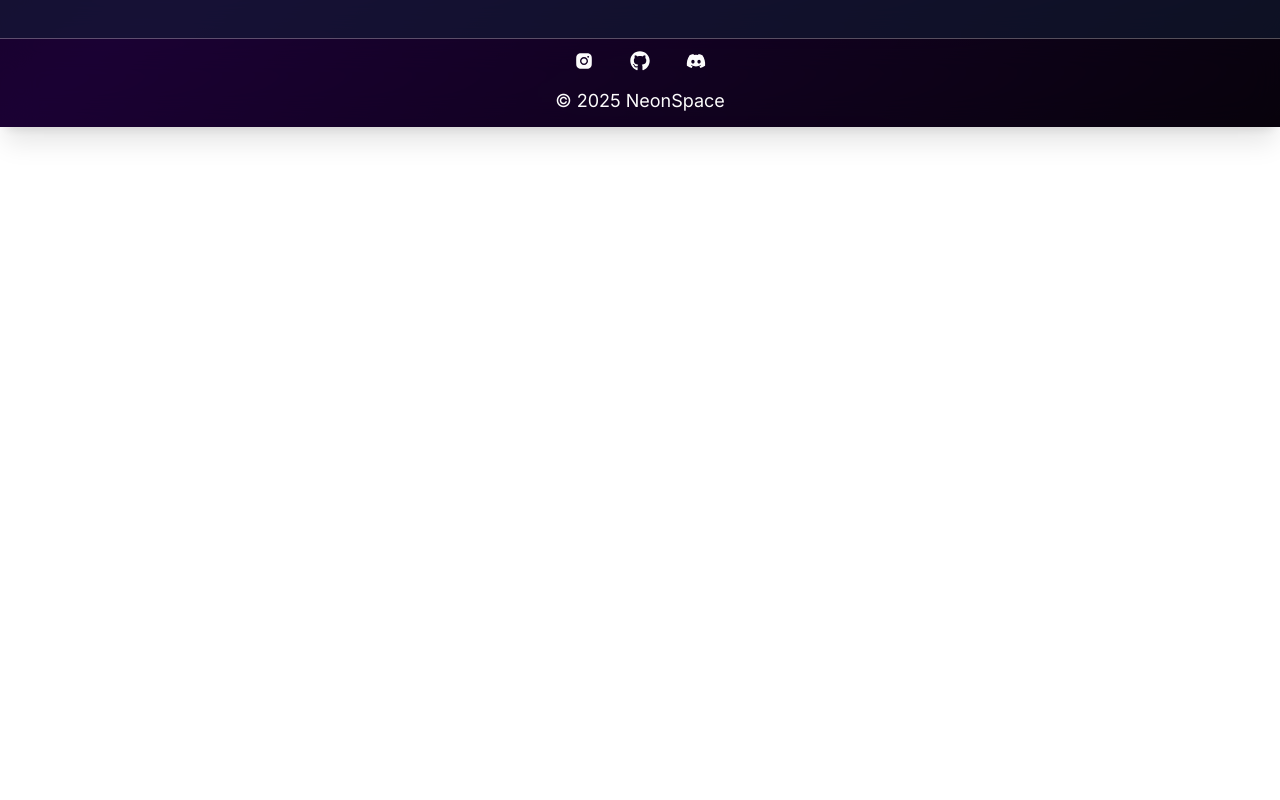
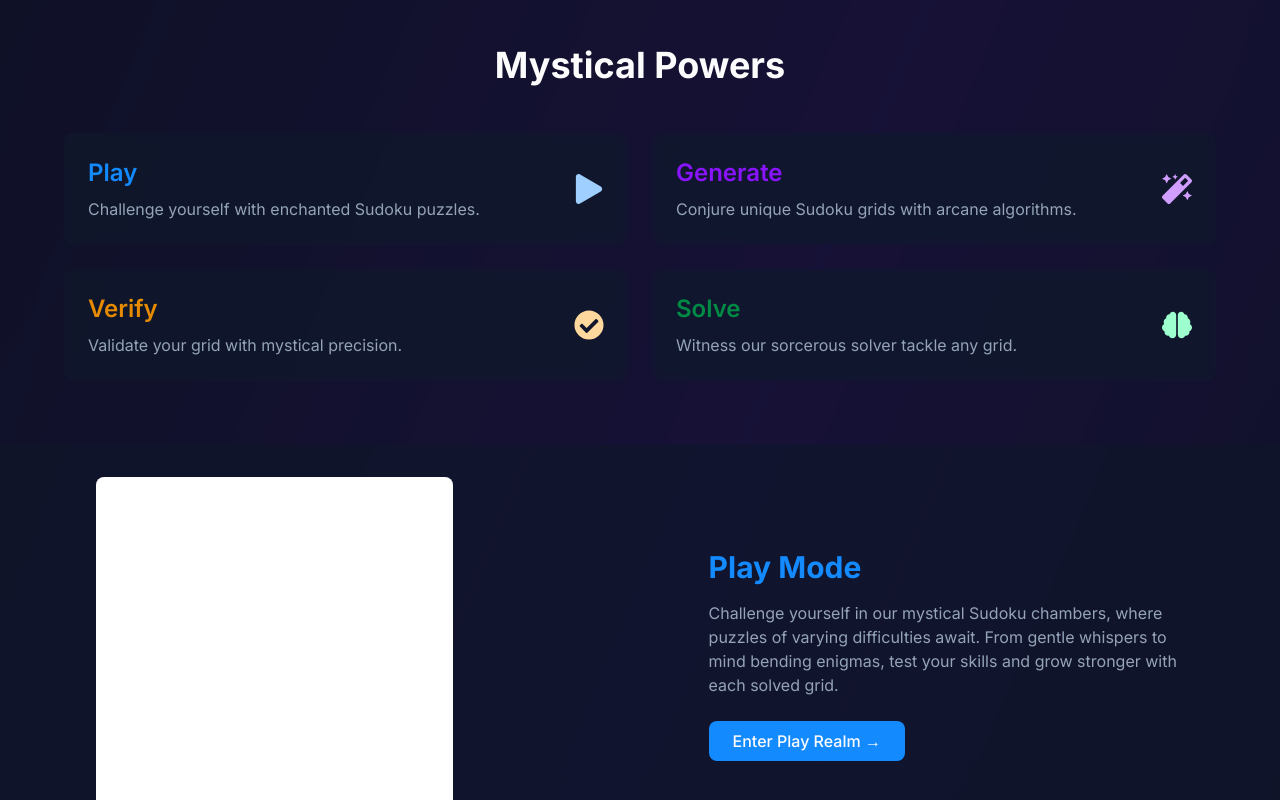
Before and after one commit to Neonsy/NextJS-MysticGrid, a Next.js app in the folder project/: page / in a window 1280 px wide. Shown: the part 836-1636 px from the top of the page. Before the commit the page ends 963 px from the top, so only its background shows below. Built offline with nearby package versions, Linux system fonts and the light colour scheme; what fluid-tailwind would draw is missing.

Commit message:
Created Modes Section draft

```diff
--- a/project/src/app/globals.css
+++ b/project/src/app/globals.css
@@ -31,16 +31,16 @@
     --gradient-logo-end: 327deg 73% 70%; /* pink-400 */
 
     /* Section Colors */
-    --color-play: 180deg 100% 81%;
+    --color-play: 210deg 100% 81%;
     --color-generate: 270deg 100% 81%;
-    --color-verify: 45deg 100% 81%;
-    --color-solve: 18deg 100% 81%;
+    --color-verify: 36deg 100% 81%;
+    --color-solve: 150deg 100% 81%;
 
     /* Section Text Colors - for better contrast */
-    --color-play-text: 180deg 100% 63%;
-    --color-generate-text: 270deg 100% 63%;
-    --color-verify-text: 45deg 100% 63%;
-    --color-solve-text: 18deg 100% 63%;
+    --color-play-text: 210deg 100% 54%;
+    --color-generate-text: 270deg 100% 54%;
+    --color-verify-text: 36deg 100% 45%;
+    --color-solve-text: 150deg 100% 27%;
 }
 
 /* @media (prefers-color-scheme: light) {
--- a/project/src/app/page.tsx
+++ b/project/src/app/page.tsx
@@ -1,8 +1,9 @@
 import type { Metadata } from 'next';
 
 import Hero from '@/app/page/sections/hero';
+import Modes from '@/app/page/sections/modes';
+import MysticalPowers from '@/app/page/sections/mysticalPowers';
 import Container from '@/components/container';
-import MysticalPowers from '@/app/page/sections/mysticalPowers';
 
 export const metadata: Metadata = {
     title: {
@@ -17,6 +18,7 @@ export default function Home() {
         <Container className='backdrop-blur-lg'>
             <Hero />
             <MysticalPowers />
+            <Modes />
         </Container>
     );
 }
--- a/project/src/app/page/sections/hero/index.tsx
+++ b/project/src/app/page/sections/hero/index.tsx
@@ -2,7 +2,7 @@ import Link from 'next/link';
 
 export default function Hero() {
     return (
-        <section className='flex flex-col items-center justify-center bg-slate-950/75 px-8 py-16'>
+        <section className='flex min-h-[calc(100vh-4rem)] flex-col items-center justify-center bg-slate-950/75 px-8 py-16'>
             <div className='flex flex-col items-center justify-center'>
                 <h1 className='bg-clip-text text-4xl font-bold'>Welcome to MysticGrid</h1>
                 <p className='mt-4 max-w-2xl text-center text-lg leading-relaxed text-gray-300/90'>
@@ -11,7 +11,7 @@ export default function Hero() {
             </div>
             <Link
                 href='/play'
-                className='mt-8 inline-block rounded-lg border border-white/20 bg-slate-900/40 px-8 py-3 text-lg font-semibold text-white/90 shadow-[0_4px_12px_rgba(255,255,255,0.08)] backdrop-blur-sm transition-all duration-300 hover:translate-y-[-2px] hover:border-white/30 hover:bg-slate-800/40 hover:shadow-[0_8px_24px_rgba(255,255,255,0.12)] focus:outline-none focus:ring-2 focus:ring-white/30 focus:ring-offset-2 focus:ring-offset-slate-950 active:translate-y-[1px]'>
+                className='mt-8 inline-block rounded-lg border border-white/20 bg-slate-900/40 p-3 text-lg font-semibold text-white/90 shadow-[0_4px_12px_rgba(255,255,255,0.08)] backdrop-blur-sm transition-all duration-300 hover:translate-y-[-2px] hover:border-white/30 hover:bg-slate-800/40 hover:shadow-[0_8px_24px_rgba(255,255,255,0.12)] focus:outline-none focus:ring-2 focus:ring-white/30 focus:ring-offset-2 focus:ring-offset-slate-950 active:translate-y-[1px]'>
                 Begin Your Quest
             </Link>
         </section>
--- /dev/null
+++ b/project/src/app/page/sections/modes/ModeCard.tsx
@@ -0,0 +1,50 @@
+import Link from 'next/link';
+
+type ModeCardProps = {
+    title: string;
+    description: string;
+    ctaText: string;
+    href: string;
+    direction?: 'ltr' | 'rtl';
+    variant: 'play' | 'generate' | 'solve' | 'verify';
+};
+
+export default function ModeCard({ title, description, ctaText, href, direction = 'ltr', variant }: ModeCardProps) {
+    const variantStyles = {
+        play: {
+            container: 'bg-slate-900/90',
+            title: 'text-play-text',
+            button: 'bg-play-text hover:bg-play/90',
+        },
+        generate: {
+            container: 'bg-slate-900/75',
+            title: 'text-generate-text',
+            button: 'bg-generate-text hover:bg-generate/90',
+        },
+        solve: {
+            container: 'bg-slate-900/90',
+            title: 'text-solve-text',
+            button: 'bg-solve-text hover:bg-solve/90',
+        },
+        verify: {
+            container: 'bg-slate-900/75',
+            title: 'text-verify-text',
+            button: 'bg-verify-text hover:bg-verify/90',
+        },
+    }[variant];
+
+    return (
+        <div className={`${variantStyles.container} px-24 py-8`}>
+            <div className={`flex w-full items-center justify-center gap-x-64 ${direction === 'rtl' ? 'flex-row-reverse' : ''}`}>
+                <div className='aspect-square w-96 rounded-lg bg-white' />
+                <div>
+                    <h2 className={`mb-4 text-3xl font-bold ${variantStyles.title}`}>{title}</h2>
+                    <p className='mb-6 text-slate-400 max-w-lg'>{description}</p>
+                    <Link href={href} className={`${variantStyles.button} inline-block rounded-lg px-6 py-2 font-medium transition-colors`}>
+                        {ctaText} →
+                    </Link>
+                </div>
+            </div>
+        </div>
+    );
+}
--- /dev/null
+++ b/project/src/app/page/sections/modes/index.tsx
@@ -0,0 +1,43 @@
+import ModeCard from '@/app/page/sections/modes/ModeCard';
+
+export default function Modes() {
+    return (
+        <section>
+            <ModeCard
+                title='Play Mode'
+                description='Challenge yourself in our mystical Sudoku chambers, where puzzles of varying difficulties await. From gentle whispers to mind bending enigmas, test your skills and grow stronger with each solved grid.'
+                ctaText='Enter Play Realm'
+                href='/play'
+                direction='ltr'
+                variant='play'
+            />
+
+            <ModeCard
+                title='Generate Mode'
+                description='Channel the arcane energies to forge custom Sudoku grids. Create puzzles for practice, share with friends, or craft challenging scenarios. The power of puzzle creation lies in your hands.'
+                ctaText='Enter Generate Realm'
+                href='/generate'
+                direction='rtl'
+                variant='generate'
+            />
+
+            <ModeCard
+                title='Solve Mode'
+                description='Stuck on a challenging puzzle? Let our mystical algorithms illuminate the path to solution. Whether seeking guidance or validation, our ancient solving techniques will reveal the hidden patterns.'
+                ctaText='Enter Solve Realm'
+                href='/solve'
+                direction='ltr'
+                variant='solve'
+            />
+
+            <ModeCard
+                title='Verify Mode'
+                description='Ensure the authenticity of any Sudoku puzzle. Our sacred verification rituals will determine if a grid is properly constructed, solvable, and worthy of the true Sudoku tradition.'
+                ctaText='Enter Verify Realm'
+                href='/verify'
+                direction='rtl'
+                variant='verify'
+            />
+        </section>
+    );
+}
--- a/project/src/app/page/sections/mysticalPowers/index.tsx
+++ b/project/src/app/page/sections/mysticalPowers/index.tsx
@@ -20,7 +20,7 @@ export default function MysticalPowers() {
         },
         {
             title: 'Verify',
-            description: 'Validate your solutions with mystical precision.',
+            description: 'Validate your grid with mystical precision.',
             icon: 'verify' as IconName,
             color: 'text-verify-text',
             iconColor: 'text-verify',
@@ -37,7 +37,7 @@ export default function MysticalPowers() {
     return (
         <section className='bg-slate-900/75 py-16'>
             <h2 className='mb-12 text-center text-4xl font-bold'>Mystical Powers</h2>
-            <div className='mx-auto grid max-w-6xl grid-cols-2 gap-6 px-4'>
+            <div className='mx-auto grid max-w-6xl grid-cols-2 gap-6'>
                 {features.map((feature) => (
                     <FeatureCard key={feature.title} {...feature} />
                 ))}
--- a/project/tailwind.config.ts
+++ b/project/tailwind.config.ts
@@ -11,6 +11,17 @@ export default {
     },
 
     theme: {
+        screens: {
+            xs: '320px',
+            sm: '375px',
+            md: '768px',
+            lg: '1024px',
+            xl: '1280px',
+            '2xl': '1536px',
+            '3xl': '1920px',
+            '4xl': '2560px',
+            '5xl': '3840px',
+        },
         extend: {
             colors: {
                 body: 'hsl(var(--body-primary) / <alpha-value>)',
```
